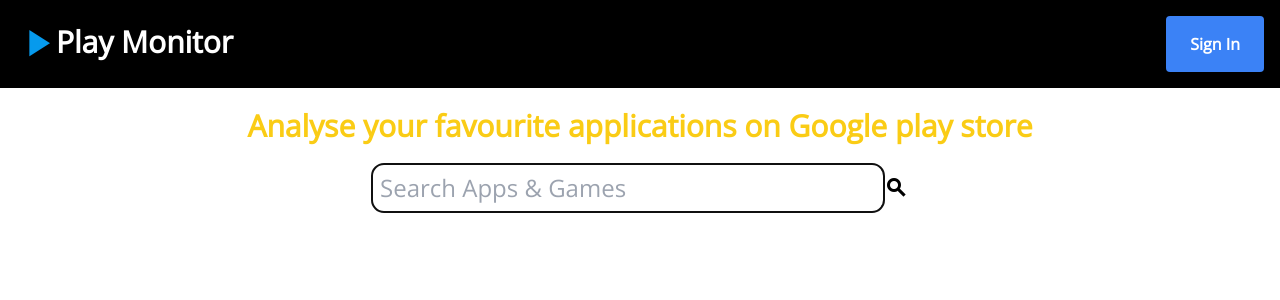
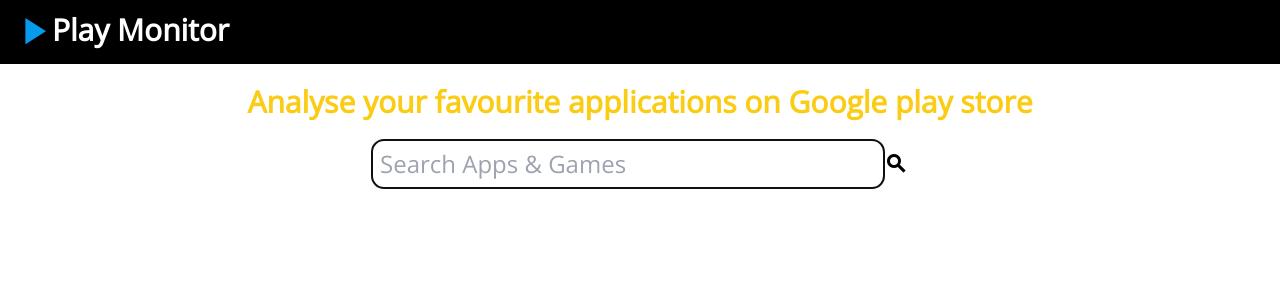
Before and after one commit to Santhoshmani1/Play-monitor, a React (Vite) app: page / in a window 1280 px wide. Shown: the top 300 px of the page. Built offline with nearby package versions, Linux system fonts and the light colour scheme.

Commit message:
fix : Removed  sign-in button in Header

```diff
--- a/src/components/shared/Header.jsx
+++ b/src/components/shared/Header.jsx
@@ -4,15 +4,10 @@
 const Header = () => {
     return (
         <>
-            <header className='p-2 lg:p-4 bg-black flex justify-between items-center'>
+            <header className='p-2 lg:p-3 bg-black flex justify-between items-center'>
                 <div className='flex'>
                     <PlayIcon style={{ fontSize: "40px", color: "#069aed" }} />
                     <h1 className='text-white font-bold text-3xl font-sans'>Play Monitor </h1>
-                </div>
-                <div className="call-to-action-btn">
-                    <button className="bg-blue-500 hover:bg-blue-700 text-white font-bold py-4 px-6 rounded">
-                        Sign In
-                    </button>
                 </div>
             </header>
         </>
```
